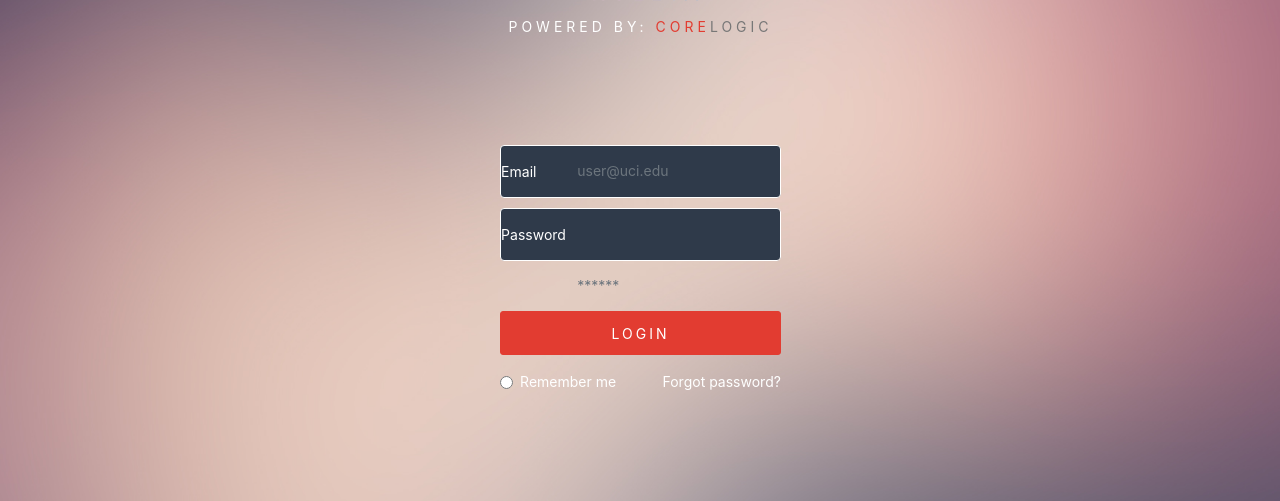
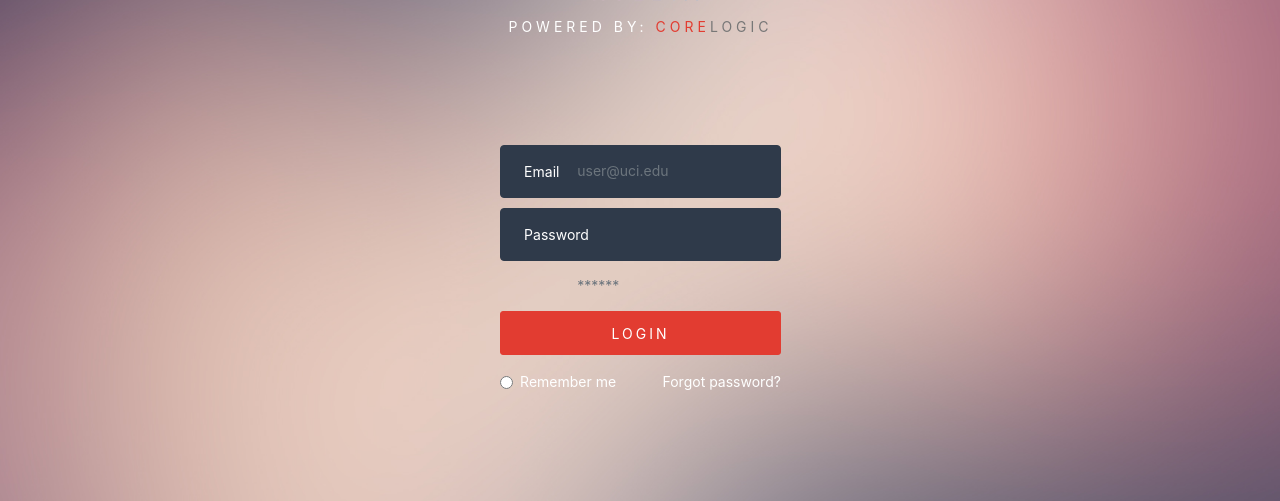
Before and after one commit to ShirinD/Investa, a PHP site: page /login.html in a window 1280 px wide. Shown: the part 198-699 px from the top of the page. Run offline with PHP 8.4, Linux system fonts and the light colour scheme; some libraries are stand-ins or nearby versions.

Commit message:
Update login.css

```diff
--- a/assets/css/login.css
+++ b/assets/css/login.css
@@ -91,13 +91,16 @@ background-color: #8e847a;
     width: 77%;
 }
 
+.main-div.login-p {
+	max-width: 47%;
+}
+
  .input-wrap {
-  height: 52px;
-  border: 1px solid #fff;
+     height: 52px;
+    border: 1px solid #2f3a4a;
     height: 53px;
     background: #2f3a4a;
     border-radius: 4px;
-
 }
 
 #form-label-t {
@@ -105,21 +108,14 @@ background-color: #8e847a;
     float: left;
     font-size: 14px;
     line-height: 52px;
-
+margin-left: 23px;
 }
 
 .login-form .form-control {
     background: none;
     border: none;
     }
-}
 
-
-
-#form-label-t {
-color: #fff;
-    float: left;
-}
 
 #rem {
     text-align: left;
```
